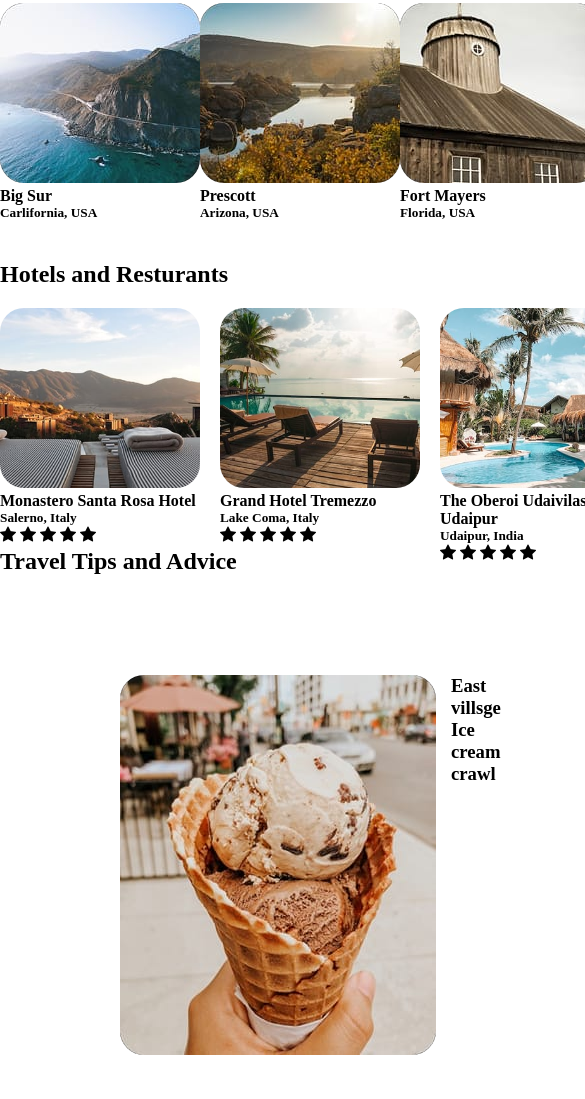
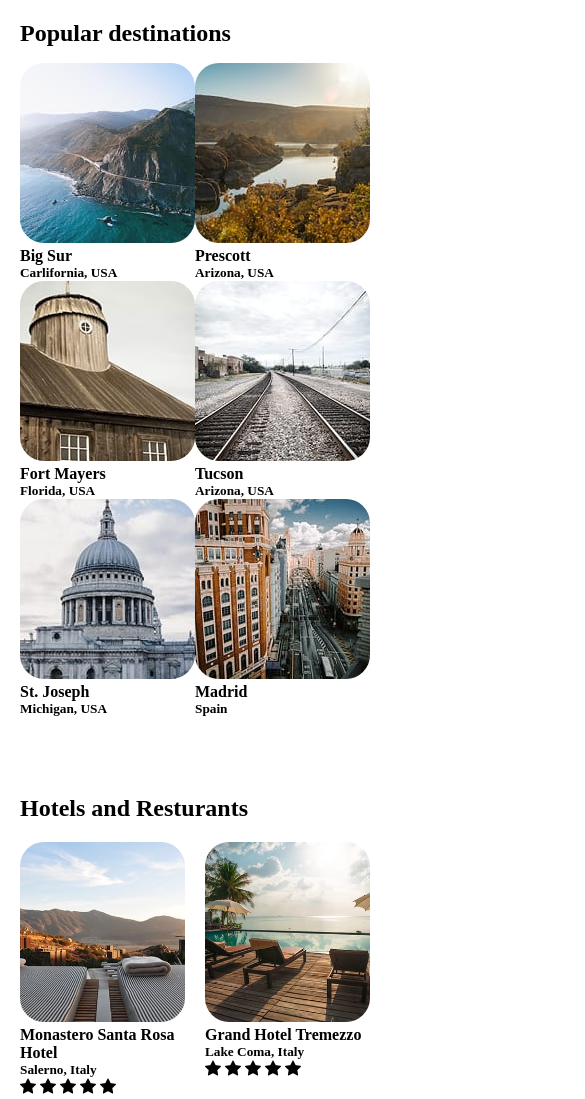
Before and after one commit to chibuzoraneke0-eng/2rism_website, a plain HTML site: page 2rism_website/index.html in a window 390 px wide. Shown: the part 790-1889 px from the top of the page, 585 px wide, since content can reach past the window. Drawn offline with nearby package versions, Linux system fonts and the light colour scheme.

Commit message:
fix travel tips section height and mobile grid ids

```diff
--- a/2rism_website/style.css
+++ b/2rism_website/style.css
@@ -187,6 +187,11 @@
   border-radius: inherit;
 }
 
+section {
+  margin-bottom: 60px;
+  padding: 0px 20px;
+}
+
 .hero-section {
   width: 100%;
   height: 80vh;
@@ -256,16 +261,16 @@
 
 #destinations {
   display: grid;
-  grid-template-columns: 1fr 1fr 1fr 1fr 1fr 1fr;
+  grid-template-columns: repeat(auto-fit, minmax(150px, 1fr));
 }
 
 .destination_card {
   width: 100%;
-  height: 240px;
+  height: auto;
 }
 
 .destination_card img {
-  width: 200px;
+  width: 100%;
   height: 180px;
   object-fit: cover;
   border-radius: 24px;
@@ -273,7 +278,7 @@
 
 #Hotel_and_Resturants {
   width: 100%;
-  /* padding: 70px 120px; */
+  margin-bottom: 60px;
   display: flex;
   flex-direction: column;
   gap: 20px;
@@ -281,61 +286,58 @@
 
 #Hotels {
   display: grid;
-  grid-template-columns: 1fr 1fr 1fr 1fr ;
+  grid-template-columns: repeat(auto-fit, minmax(220px, 1fr));
   gap: 20px;
 }
 
 
 #Travel_Tips_and_advice {
-  width: 1918px;
-  height: 612px;
+  width: 100%;
+  height: auto;
   display: flex;
   flex-direction: column;
   gap: 30px;
 }
 
 .Tips_advice{
-  width: 50%;
-  height: 50px;
-  grid-template-columns: 1fr 1fr;
+  width: 100%;
+  grid-template-columns: repeat(auto-fit, minmax(150px, 1fr));
   display: grid;
   gap: 20px;
 }
 
 
 .trips_advice_card {
-  width: 200px;
-  height: 200px;
-  padding: 70px 120px;
-  grid-template-columns: 1fr 1fr;
-  display: grid;
-  gap: 15px;
+  width: 100%;
+  height: auto;
+  display: flex;
+  gap: 12px;
+  flex-direction: column;
 }
 
 .trips_advice_card img {
-  object-position: center;
+  width: 100%;
+  height: 200px;
   object-fit: cover;
   border-radius: 24px;
-  gap: 10px;
 }
-
+.trips_advice_card h3 {
+  font-size: 16px;
+}
 .activities-div {
-  grid-template-columns: repeat(4,1fr);
+  grid-template-columns: repeat(auto-fit, minmax(150px, 1fr));
   display: grid;
   gap: 16px;
+  margin-top: 20px;
 }
 .activity_card {
   display: flex;
   flex-direction: column;
   gap: 8px;
-  img {
-    width: 200px;
-    height: 200px;
-    gap: 10px;
-  }
 }
 .activity_card img {
-  object-position: center;
+  width: 100%;
+  height: 200px;
   object-fit: cover;
   border-radius: 24px;
 }
@@ -399,7 +401,7 @@
 
 
 /* media queries  */
-@media (max-width: 768px) {
+@media (max-width: 480px) {
   nav {
     width: 100%;
   }
@@ -409,8 +411,7 @@
   }
 
   .nav-links-container {
-    display: none;
-  }
+    display: none;  }
 
   .profile-display {
     display: none;
@@ -419,4 +420,28 @@
   #menuBtn {
     display: block;
   }
+
+  #destinations,
+  #Hotels,
+  .Tips_advice,
+  .activities-div{
+    grid-template-columns: repeat(2, 1fr);
+  }
+  .hero-section h1 {
+    font-size: 32px;
+  }
+
+  .search-wrapper {
+    padding: 12px;
+    flex-wrap: wrap;
+  }
+
+  @media (max-width: 480px) {
+    #destinations,
+    #Hotels,
+    .Tips_advice,
+    .activities-div{
+      grid-template-columns: repeat(2, 1fr);
+    }
+  }
 }
```
